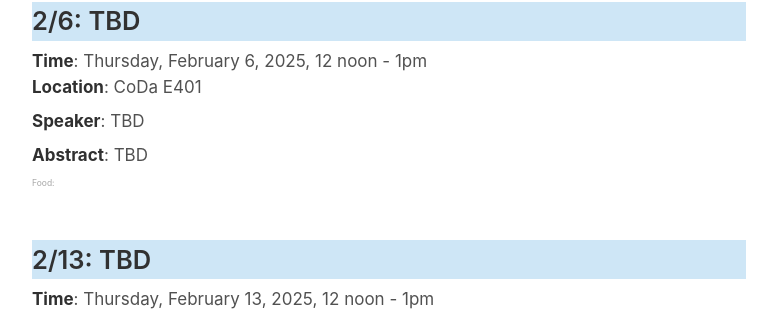
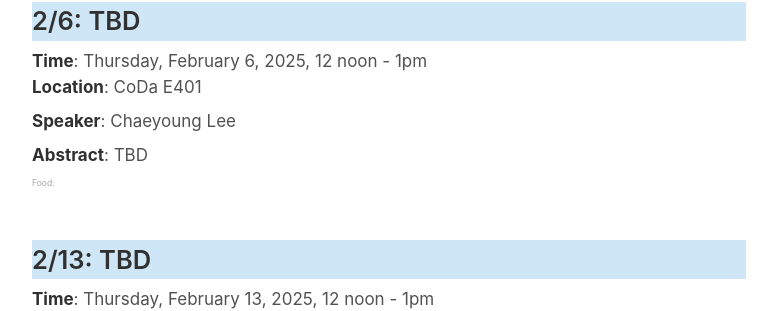
Before and after one commit to software-research-lunch/software-research-lunch.github.io, a Jekyll site: the page built from index.html, in a window 1280 px wide and 900 px high, scrolled down 2495 px. Shown: the part 149-460 px from the top of the window, without its empty margins (251-1028 px from the left). Built offline with Jekyll 4.4.1, drawn with Linux system fonts in a browser that asks for light colours.

Commit message:
_data: add chaeyoung placeholder

```diff
--- a/_data/schedule.yml
+++ b/_data/schedule.yml
@@ -72,7 +72,7 @@ all aspects of explicit data movement and asynchronous computation from applicat
     - date: "2025-2-6"
       abstract: "TBD"
       title: "TBD"
-      speaker: "TBD"
+      speaker: "Chaeyoung Lee"
       bio: "TBD"
     - date: "2025-2-13"
       abstract: "TBD"
```
